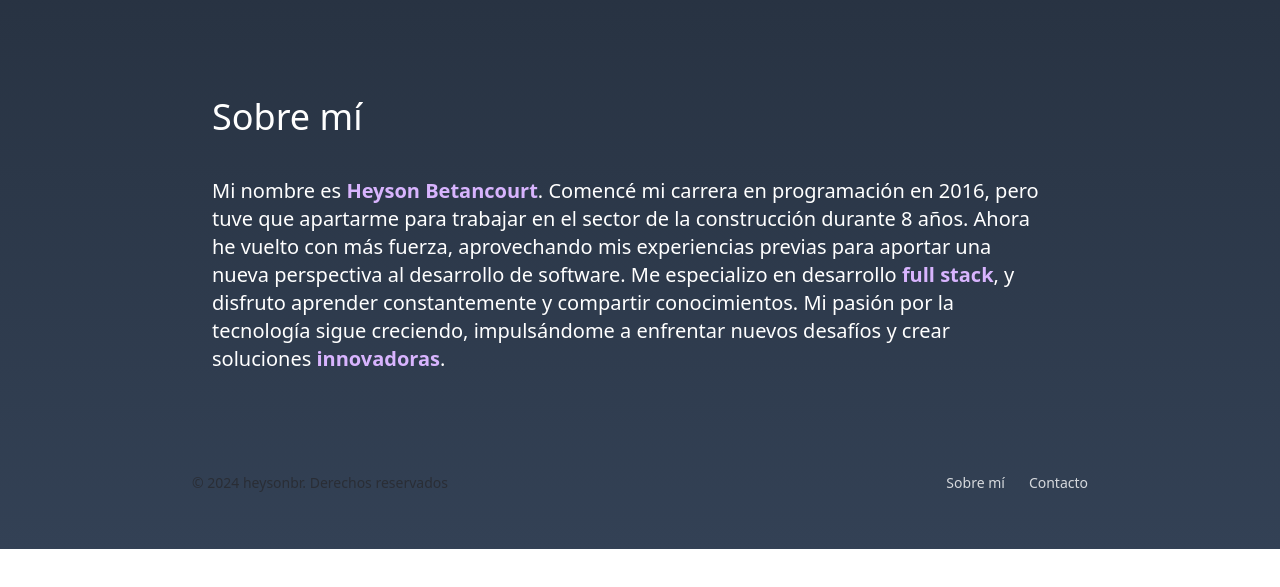
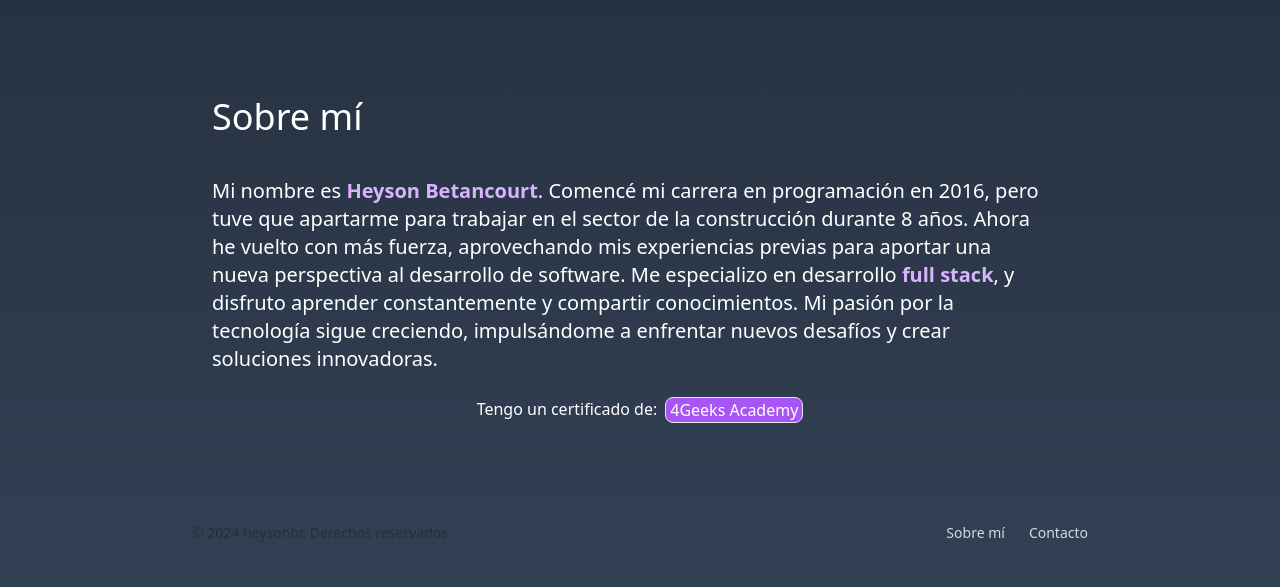
Before and after one commit to heysonbr/portfolio, an Astro site: page / in a window 1280 px wide. Shown: the part 1971-2558 px from the top of the page. Before the commit the page ends 2520 px from the top, so only its background shows below. Built offline with nearby package versions, Linux system fonts and the light colour scheme; Astro itself is replaced by a stand-in of ours.

```diff
--- a/src/components/sobremi.jsx
+++ b/src/components/sobremi.jsx
@@ -5,7 +5,7 @@
       id="sobre-mi"
     >
       <h2 className="text-4xl pb-10">Sobre mí</h2>
-      <div className="flex flex-col md:flex-row items-center">
+      <div className="flex flex-col md:flex-col items-center">
         <p className="text-xl pr-0 md:pr-5   ">
           Mi nombre es{" "}
           <span className="text-purple-300 font-semibold">
@@ -19,9 +19,16 @@
           <span className="text-purple-300 font-semibold">full stack</span>, y
           disfruto aprender constantemente y compartir conocimientos. Mi pasión
           por la tecnología sigue creciendo, impulsándome a enfrentar nuevos
-          desafíos y crear soluciones{" "}
-          <span className="text-purple-300 font-semibold">innovadoras</span>.
+          desafíos y crear soluciones innovadoras.
         </p>
+        <br />
+        <div className="flex gap-2">
+          <p>Tengo un certificado de:</p>
+          <a className="border px-1 rounded-lg bg-purple-500 duration-500 hover:scale-125" href="https://certificate.4geeks.com/c43a8dbaab4e58af4abce80a1211649b73b0880f">
+            4Geeks Academy
+          </a>
+        </div>
+
         {/* <div className="rounded-lg m-5 md:ml-0  border-4 border-white duration-200 hover:scale-110 ">
           <img
             className="origin-left rotate-6 size-80 duration-200 hover:rotate-0  md:size-auto"
```
